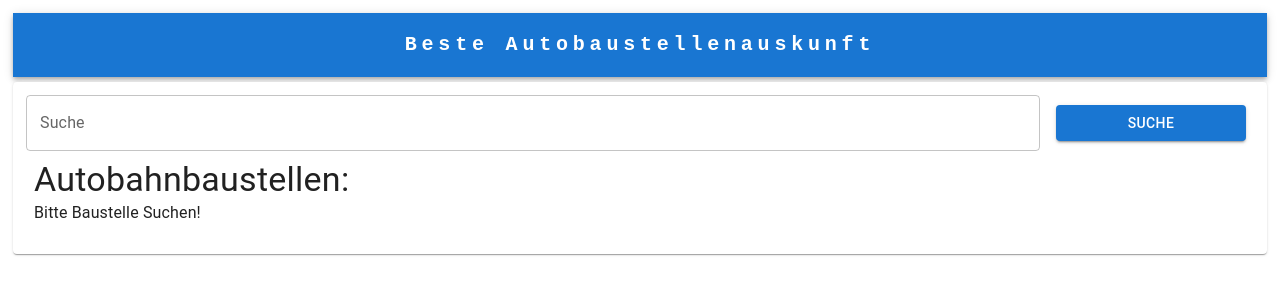
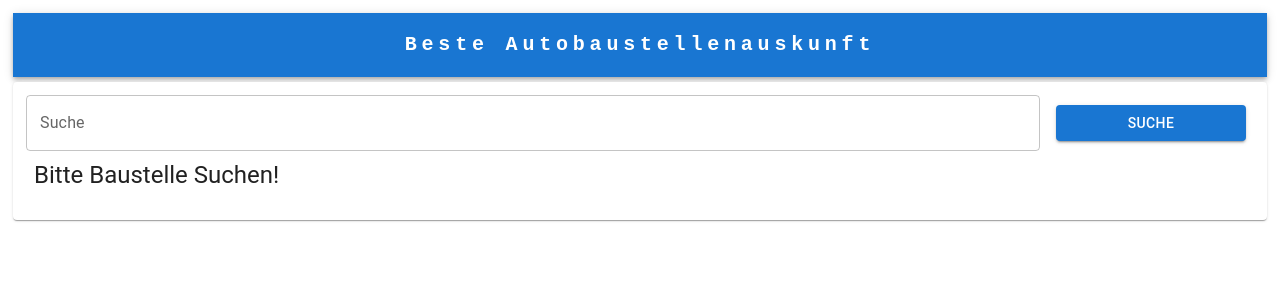
Before and after one commit to LMaiStud/sqs-projekt, a React (Vite) app in the folder frontend/: page / in a window 1280 px wide. Shown: the top 300 px of the page. Built offline with nearby package versions, Linux system fonts and the light colour scheme.

Commit message:
landigpage

```diff
--- a/frontend/src/LandingPage.tsx
+++ b/frontend/src/LandingPage.tsx
@@ -46,10 +46,13 @@ function LandingPage() {
             .then((response) => response.json())
             .then((json) => {
                 setRoadworksData(json.roadworks);
+                if(roadworksData.length==0){
+                    setsearchResult(`Keine Baustellen auf der ${searchParam} gefunden!`);
+                }
                 setLoading(false);
             })
             .catch((error) => {
-                setsearchResult("Diese Autobahn existiert nicht!");
+                setsearchResult(`Diese Autobahn "${searchParam}" existiert nicht!`);
                 setLoading(false);
                 setRoadworksData([]);
             });
@@ -106,7 +109,7 @@ function LandingPage() {
                                 </Grid>
                             </Grid>
                             <Grid item xs={12}>
-                                <Typography variant="h4">Autobahnbaustellen:</Typography>
+                                <Typography variant="h4" align="center"> </Typography>
                                 {loading ? (
                                     <CircularProgress />
                                 ) : roadworksData.length > 0 ? (
@@ -135,7 +138,7 @@ function LandingPage() {
                                         </Table>
                                     </TableContainer>
                                 ) : (
-                                    <Typography>{searchResult}</Typography>
+                                    <Typography variant="h5">{searchResult}</Typography>
                                 )}
                             </Grid>
                         </Grid>
```
